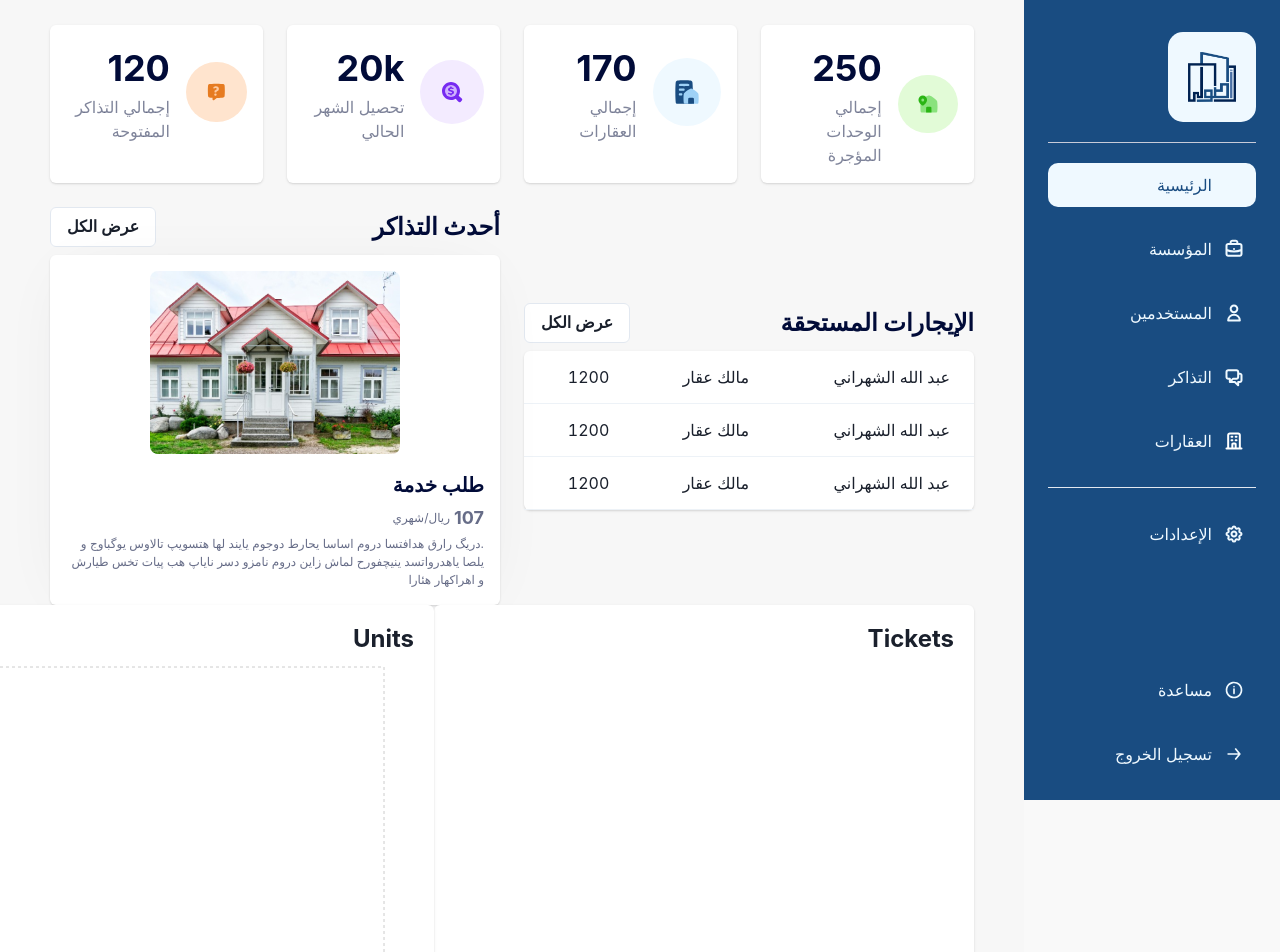
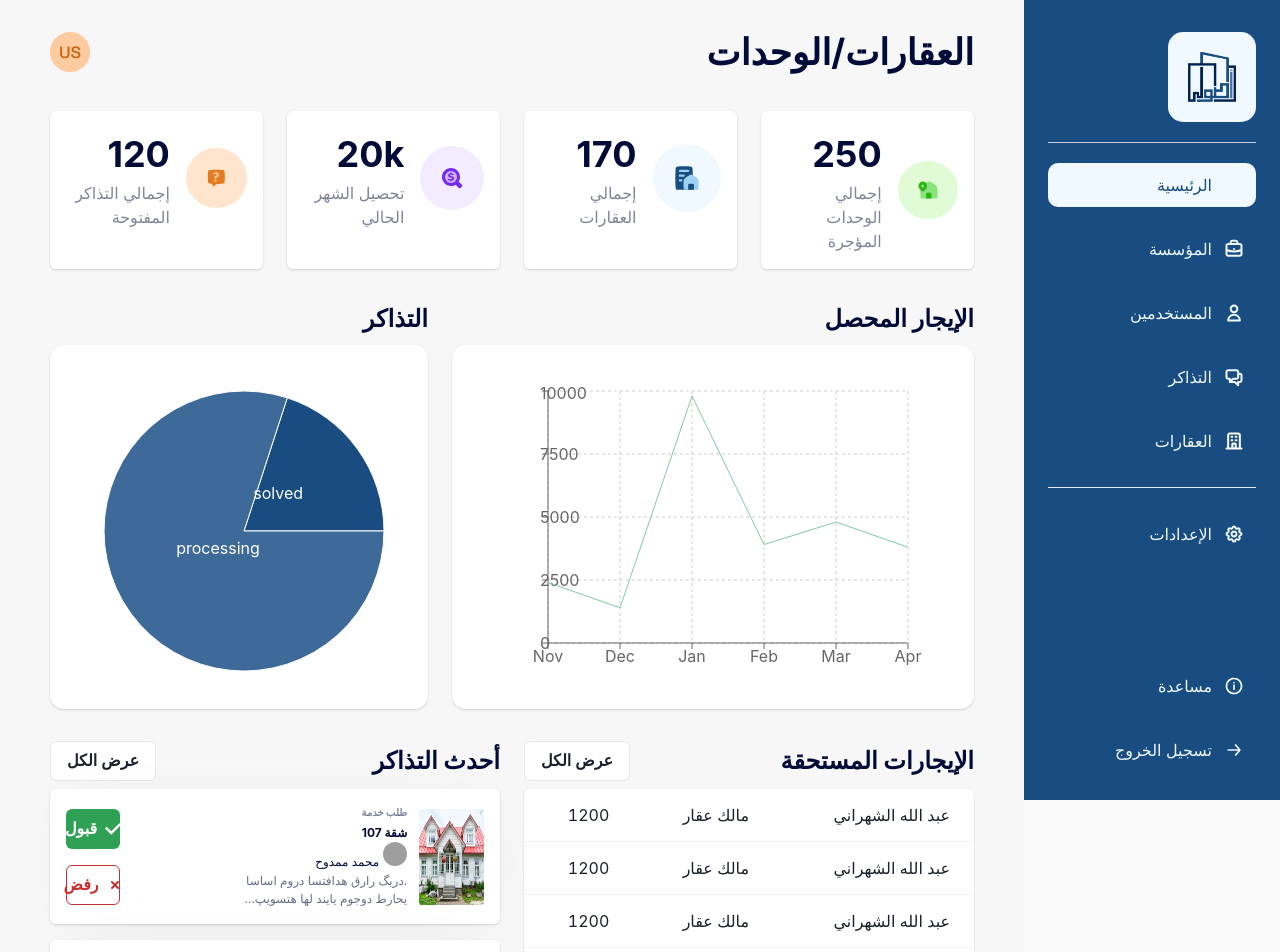
Before and after one commit to mohmaedelaraby/osoly-v1.0, a React (Create React App) app: page /home in a window 1280 px wide. Shown: the top 952 px of the page. Built offline with nearby package versions, Linux system fonts and the light colour scheme; sample sign-in values are in the browser's storage; grey boxes are pictures that could not be loaded.

Commit message:
home page

```diff
--- a/src/assets/styels/components/cards.scss
+++ b/src/assets/styels/components/cards.scss
@@ -48,11 +48,26 @@
         .cardWithimg_contanier__text {
             padding-top: 16px;
 
+            .cardWithimg_contanier__text_header {
+                color: rgba(1, 11, 56, 0.50);
+                font-size: 12px;
+                font-weight: 700;
+                margin-bottom: 4px;
+            }
+
             .cardWithimg_contanier__text_title {
-                text-align: right;
                 color: #010B38;
                 font-size: 20px;
                 font-weight: 700;
+            }
+
+            .cardWithimg_contanier__text_name {
+                color: #010B38;
+                font-size: 12px;
+                font-weight: 400;
+                display: inline-flex;
+                align-items: baseline;
+
             }
 
             .cardWithimg_contanier__text_priceContainer {
@@ -90,9 +105,43 @@
                 font-weight: 400;
                 text-align: right;
                 color: rgba(1, 11, 56, 0.60);
+                overflow: hidden;
+                display: -webkit-box;
+                -webkit-line-clamp: 2; /* number of lines to show */
+                        line-clamp: 2;
+                -webkit-box-orient: vertical;
+                width: 70%;
             }
 
 
         }
+        .cardWithimg_contanier__btns{
+            margin-top: 16px;
+            width: 100%;
+        }
     }
 }
+.verticalCard{
+    flex-direction: row !important;
+    .cardWithimg_contanier__icon{
+        height: 96px;
+        img{
+            height: 100%;
+            width: 250px;
+        }
+    }
+    .cardWithimg_contanier__text{
+        padding-top: 0px !important;
+        margin-right: 12px;
+        .cardWithimg_contanier__text_header{
+            font-size: 10px !important;
+        }
+        .cardWithimg_contanier__text_title{
+            font-size: 12px !important;
+        }
+    }
+    .cardWithimg_contanier__btns{
+        margin-top: 0px !important;
+
+    }
+}
--- a/src/assets/styels/genric-styles/mainLayout.scss
+++ b/src/assets/styels/genric-styles/mainLayout.scss
@@ -4,16 +4,24 @@
     background: #f6f6f6a7;
     overflow-x: hidden;
     direction: rtl;
+
 }
 
 .w-100 {
     width: 100%;
+}
+.ml-24{
+    margin-left: 24px;
+}
+.mr-24{
+    margin-right: 24px;
 }
 
 .layout {
     margin-right: 256px;
     min-height: 100vh;
     max-width: -webkit-fill-available;
+    padding: 25px 50px;
 }
 
 .form_container {
--- a/src/components/Cards/CardWithImg.jsx
+++ b/src/components/Cards/CardWithImg.jsx
@@ -1,26 +1,112 @@
-import { Card } from '@chakra-ui/react'
-import image from '../../assets/images/houseImg.png'
+import { Avatar, Button, Card, Stack, WrapItem } from "@chakra-ui/react";
+import image from "../../assets/images/houseImg.png";
 import "../../assets/styels/components/cards.scss";
 
-import React from 'react'
+import React from "react";
+import { CheckIcon, SmallCloseIcon } from "@chakra-ui/icons";
 
-function CardWithImg({img=image , title , price , address}) {
+function CardWithImg({
+  img = image,
+  header,
+  name,
+  title,
+  price,
+  address,
+  height = "183px",
+  isBtns = false,
+  currncy,
+  isVertical = false,
+}) {
   return (
-    <Card width='-webkit-fit-content'>
+    <Card width="-webkit-fit-content">
       <div className="cardWithimg">
-            <div className="cardWithimg_contanier">
+        <div
+          className={
+            isVertical
+              ? "cardWithimg_contanier verticalCard"
+              : "cardWithimg_contanier"
+          }
+        >
           <div className="cardWithimg_contanier__icon">
-                    <img src={img} alt="desc"  height='183'/>
+            <img src={img} alt="desc"  />
           </div>
           <div className="cardWithimg_contanier__text">
+            {header ? (
+              <div className="cardWithimg_contanier__text_header">{header}</div>
+            ) : (
+              <></>
+            )}
+            {title ? (
               <div className="cardWithimg_contanier__text_title">{title}</div>
-                    <div className="cardWithimg_contanier__text_priceContainer"> <span className='cardWithimg_contanier__text_price'>{price}</span> <span className='cardWithimg_contanier__text_price_desc'>ريال/شهري</span></div>
-                    <div className="cardWithimg_contanier__text_address">{address}</div>
+            ) : (
+              <></>
+            )}
+            {name ? (
+              <div className="cardWithimg_contanier__text_name">
+                <WrapItem>
+                  <Avatar
+                    size="xs"
+                    marginLeft="4px"
+                    name="Kola Tioluwani"
+                    src="https://bit.ly/tioluwani-kolawole"
+                  />
+                </WrapItem>
+                {name}
               </div>
+            ) : (
+              <></>
+            )}
+            {price ? (
+              <div className="cardWithimg_contanier__text_priceContainer">
+                <span className="cardWithimg_contanier__text_price">
+                  {price}
+                </span>
+                <span className="cardWithimg_contanier__text_price_desc">
+                  {currncy}
+                </span>
+              </div>
+            ) : (
+              <></>
+            )}
+            {address ? (
+              <div className="cardWithimg_contanier__text_address">
+                {address}
+              </div>
+            ) : (
+              <></>
+            )}
+          </div>
+          {isBtns ? (
+            <>
+              <div className="cardWithimg_contanier__btns">
+                <Stack alignItems={isVertical ? "flex-end" : "center"} direction={isVertical ? "column" : "row"} spacing={4}>
+                  <Button
+                    width={isVertical ? "50%" : "100%"}
+                    leftIcon={<CheckIcon />}
+                    backgroundColor="#2EA154"
+                    color="white"
+                    variant="solid"
+                  >
+                    قبول
+                  </Button>
+                  <Button
+                    width={isVertical ? "50%" : "100%"}
+                    leftIcon={<SmallCloseIcon />}
+                    colorScheme="red"
+                    variant="outline"
+                  >
+                    رفض
+                  </Button>
+                </Stack>
+              </div>
+            </>
+          ) : (
+            <></>
+          )}
         </div>
       </div>
     </Card>
-  )
+  );
 }
 
-export default CardWithImg
+export default CardWithImg;
--- /dev/null
+++ b/src/components/Charts/LineChart.jsx
@@ -0,0 +1,30 @@
+import React from 'react'
+import { Area, AreaChart, CartesianGrid, ResponsiveContainer, Tooltip, XAxis, YAxis } from 'recharts'
+
+function LineChart({data}) {
+  return (
+    <>
+     <ResponsiveContainer width="100%" height={292}>
+          <AreaChart
+            width='auto'
+            height='auto'
+            data={data}
+            syncId="anyId"
+            margin={{
+              top: 10,
+              right: 30,
+              left: 0,
+              bottom: 0,
+            }}
+          >
+            <CartesianGrid strokeDasharray="3 3" />
+            <XAxis dataKey="name" />
+            <YAxis />
+            <Tooltip />
+            <Area type="linear" dataKey="value" stroke="#82ca9d" fill="none" />
+          </AreaChart>
+        </ResponsiveContainer></>
+  )
+}
+
+export default LineChart
--- a/src/components/Charts/PieChart.jsx
+++ b/src/components/Charts/PieChart.jsx
@@ -4,9 +4,9 @@ import { PieChart, Pie, Cell, Tooltip } from "recharts";
 
 
 const PieChartComponent =({data}) =>{
-  const COLORS = ["#0088FE", "#00C49F", "#FFBB28", "#FF8042"];
+  const COLORS = ["#194C81", "#3D6A98", "#85A5C7", "#85A5C7"];
 
-  const RADIAN = Math.PI / 180;
+  const RADIAN = Math.PI / 200;
   const renderCustomizedLabel = ({
     cx,
     cy,
@@ -28,20 +28,20 @@ const PieChartComponent =({data}) =>{
         textAnchor={x > cx ? "start" : "end"}
         dominantBaseline="central"
       >
-        {`${(percent * 100).toFixed(0)}%`}
+        {`${data[index].value>0 ? `${data[index].name}`:``}`}
       </text>
     );
   };
   return (
     <>
-     <PieChart width={500} height={420}>
+     <PieChart width={306} height={292}>
       <Pie
         data={data}
-        cx={250}
-        cy={210}
+        cx={153}
+        cy={145}
         labelLine={false}
         label={renderCustomizedLabel}
-        outerRadius={190}
+        outerRadius={140}
         fill="#8884d8"
         dataKey="value"
       >
--- a/src/modules/home/style/Home.scss
+++ b/src/modules/home/style/Home.scss
@@ -1,28 +1,47 @@
 .home {
-    padding: 25px 50px;
+
 
     .home_container {
         display: flex;
         align-items: center;
         flex-direction: column;
+        .home_container_header{
+            display: flex;
+            align-items: center;
+            justify-content: space-between;
+            margin-bottom: 32px;
+            width: 100%;
+            .home_container_header__title{
+                color: #010B38;
+                text-align: right;
+                font-size: 36px;
+                font-weight: 700;
+            }
+            .home_container_header__icons{
+                display: flex;
+                align-items: center;
+                justify-content: flex-end;
+            }
+        }
 
         .home_container_cards {
             display: grid;
             grid-template-columns: repeat(4, 1fr);
             gap: 24px;
             width: 100%;
-            margin-bottom: 24px;
+            margin-bottom: 32px;
 
         }
 
         .home_container_tables {
             display: flex;
-            align-items: center;
             justify-content: space-between;
             width: 100%;
 
+
             .home_container_item_tables {
                 width: 100%;
+
                 .home_container_tables_item_header {
                     display: flex;
                     align-items: center;
@@ -47,21 +66,31 @@
         }
 
         .home_container_charts_table {
+            margin-bottom: 32px;
             display: flex;
             align-items: start;
             justify-content: space-between;
             width: 100%;
 
-            .home_container_charts_table__chart {}
+            .home_container_charts_table__chart {
+                .home_container_charts_table__chart_header {
+                    color: #010B38;
+
+                    font-size: 24px;
+                    font-weight: 700;
+                    margin-bottom: 8px;
+                }
+            }
 
             .home_container_charts_table__table {}
         }
     }
 }
 
-.ml-12{
+.ml-12 {
     margin-left: 12px;
 }
-.mr-12{
+
+.mr-12 {
     margin-right: 12px;
 }
--- a/src/modules/home/templete/Home.jsx
+++ b/src/modules/home/templete/Home.jsx
@@ -13,6 +13,8 @@ import {
   Thead,
   Tr,
 } from "@chakra-ui/react";
+import user from "../../../assets/images/user.png";
+
 import React, { useEffect, useState } from "react";
 import { FaBuilding, FaHouseUser, FaTicketAlt, FaUser } from "react-icons/fa";
 import "../style/Home.scss";
@@ -24,6 +26,7 @@ import moneyIcon from "../../../assets/icons-svgs/money.svg";
 import interfaceIcon from "../../../assets/icons-svgs/interface.svg";
 import houseIcon from "../../../assets/icons-svgs/house.svg";
 import homesIcon from "../../../assets/icons-svgs/homes.svg";
+import LineChart from "../../../components/Charts/LineChart";
 const Home = () => {
   const currentUserJson = localStorage.getItem("currentUser");
   const homeData = JSON.parse(currentUserJson);
@@ -86,12 +89,78 @@ const Home = () => {
       role: "مالك عقار",
       price: 1200,
     },
+    {
+      name: "عبد الله الشهراني",
+      role: "مالك عقار",
+      price: 1200,
+    },
+    {
+      name: "عبد الله الشهراني",
+      role: "مالك عقار",
+      price: 1200,
+    },
+  ];
+
+  const PieTest = [
+    {
+      name: "solved",
+      value: 20,
+    },
+    {
+      name: "processing",
+      value: 80,
+    },
+    {
+      name: "canceled",
+      value: 0,
+    },
+    {
+      name: "reviewing",
+      value: 0,
+    },
+  ];
+  const Linedata = [
+    {
+      name: 'Nov',
+
+      value: 2400,
+
+    },
+    {
+      name: 'Dec',
+      value: 1398,
+
+    },
+    {
+      name: 'Jan',
+      value: 9800,
+    },
+    {
+      name: 'Feb',
+      value: 3908,
+    },
+    {
+      name: 'Mar',
+      value: 4800,
+    },
+    {
+      name: 'Apr',
+      value: 3800,
+    }
   ];
 
   return (
     <>
       <div className="home">
         <div className="home_container">
+        <div className="home_container_header">
+            <div className="home_container_header__title">
+              العقارات/الوحدات{" "}
+            </div>
+            <div className="home_container_header__icons">
+              <img src={user} alt="user" width="40px" height="40px" />
+            </div>
+          </div>
           <div className="home_container_cards">
             {/* {metricData && metircArr?.map((item, i) => (
               <div key={i} className="home_container_cards_card">
@@ -123,77 +192,33 @@ const Home = () => {
               bg={"#FFE4CE"}
             ></CardWithNumber>
           </div>
-          <div className="home_container_tables">
-            <div className="home_container_item_tables ml-12">
-              <div className="home_container_tables_item_header">
-                <div className="home_container_tables_item_header_title">
-                  الإيجارات المستحقة
-                </div>
-                <div className="home_container_tables_item_header_btn">
-                  <Button backgroundColor='white' colorScheme="gray" variant="outline">
-                    عرض الكل
-                  </Button>
-                </div>
+          <div className="home_container_charts_table">
+
+            <div className="home_container_charts_table__chart w-100 ml-24">
+              <div className="home_container_charts_table__chart_header">
+              الإيجار المحصل
               </div>
-              <div className="home_container_tables_item_table">
-                <Card>
-                <TableContainer>
-                  <Table variant="simple">
-                    <Tbody>
-                      {rentTable.map((item, index) => (
-                        <Tr>
-                          <Td>{item.name}</Td>
-                          <Td>{item.role}</Td>
-                          <Td>{item.price}</Td>
-                        </Tr>
-                      ))}
-                    </Tbody>
-                  </Table>
-                </TableContainer>
-                </Card>
-              </div>
-            </div>
 
-
-            <div className="home_container_item_tables mr-12">
-              <div className="home_container_tables_item_header">
-                <div className="home_container_tables_item_header_title">
-                أحدث التذاكر
-                </div>
-                <div className="home_container_tables_item_header_btn">
-                  <Button  backgroundColor='white' colorScheme="gray" variant="outline">
-                    عرض الكل
-                  </Button>
-                </div>
-              </div>
-              <div className="home_container_tables_item_table">
-                <CardWithImg
-                address='.دریگ رارق هدافتسا دروم اساسا یحارط دوجوم یایند لها هتسویپ تالاوس یوگباوج و یلصا یاهدرواتسد ینیچفورح لماش زاین دروم نامزو دسر نایاپ هب پیات تخس طیارش و اهراکهار هئارا'
-                title='طلب خدمة'
-                price=' 107'
-                desc='شقه'
-                ></CardWithImg>
-              </div>
-            </div>
-
-
-          </div>
-          <div className="home_container_charts_table">
-            <div className="home_container_charts_table__chart">
-              <Card width="100%">
-                <CardHeader paddingBottom="8px">
-                  <Heading>
-                    <Text fontSize="24px" fontWeight="bold">
-                      Tickets
-                    </Text>
-                  </Heading>
-                </CardHeader>
-                <CardBody paddingTop="0px">
-                  <PieChartComponent data={pieData} />
+              <Card width="100%" borderRadius='14px' padding='36px'>
+                <CardBody padding="0px">
+                  <LineChart data={Linedata} />
                 </CardBody>
               </Card>
             </div>
-            <div className="home_container_charts_table__table">
+
+            <div className="home_container_charts_table__chart">
+              <div className="home_container_charts_table__chart_header">
+              التذاكر
+              </div>
+
+              <Card width="100%" borderRadius='14px' padding='36px'>
+                <CardBody padding="0px">
+                  <PieChartComponent data={PieTest} />
+                </CardBody>
+              </Card>
+            </div>
+
+            {/* <div className="home_container_charts_table__table">
               <Card width="100%">
                 <CardHeader paddingBottom="8px">
                   <Heading>
@@ -210,8 +235,83 @@ const Home = () => {
                   />
                 </CardBody>
               </Card>
+            </div> */}
+          </div>
+          <div className="home_container_tables">
+            <div className="home_container_item_tables ml-12">
+              <div className="home_container_tables_item_header">
+                <div className="home_container_tables_item_header_title">
+                  الإيجارات المستحقة
+                </div>
+                <div className="home_container_tables_item_header_btn">
+                  <Button
+                    backgroundColor="white"
+                    colorScheme="gray"
+                    variant="outline"
+                  >
+                    عرض الكل
+                  </Button>
+                </div>
+              </div>
+              <div className="home_container_tables_item_table">
+                <Card>
+                  <TableContainer>
+                    <Table variant="simple">
+                      <Tbody padding="16px">
+                        {rentTable.map((item, index) => (
+                          <Tr>
+                            <Td>{item.name}</Td>
+                            <Td>{item.role}</Td>
+                            <Td>{item.price}</Td>
+                          </Tr>
+                        ))}
+                      </Tbody>
+                    </Table>
+                  </TableContainer>
+                </Card>
+              </div>
+            </div>
+
+
+
+            <div className="home_container_item_tables mr-12">
+              <div className="home_container_tables_item_header">
+                <div className="home_container_tables_item_header_title">
+                  أحدث التذاكر
+                </div>
+                <div className="home_container_tables_item_header_btn">
+                  <Button
+                    backgroundColor="white"
+                    colorScheme="gray"
+                    variant="outline"
+                  >
+                    عرض الكل
+                  </Button>
+                </div>
+              </div>
+              <div className="home_container_tables_item_table">
+                <div>
+                  {[1, 2].map((i) => (
+                    <>
+                      <div style={{ marginBottom: "16px" }}>
+                        <CardWithImg
+                          header="طلب خدمة"
+                          address=".دریگ رارق هدافتسا دروم اساسا یحارط دوجوم یایند لها هتسویپ تالاوس یوگباوج و یلصا یاهدرواتسد ینیچفورح لماش زاین دروم نامزو دسر نایاپ هب پیات تخس طیارش و اهراکهار هئارا"
+                          title=" شقة 107"
+                          name="محمد ممدوح"
+                          desc="شقه"
+                          height="100%"
+                          isBtns={true}
+                          isVertical={true}
+                        ></CardWithImg>
+                      </div>
+                    </>
+                  ))}
+                </div>
+              </div>
             </div>
           </div>
+
         </div>
       </div>
     </>
--- a/src/modules/propreties/templete/PropertiesComponent.jsx
+++ b/src/modules/propreties/templete/PropertiesComponent.jsx
@@ -87,7 +87,9 @@ const PropertiesComponent = ({ data, owenerId }) => {
     PropertiesRefetch();
     if (show && !isLoading) {
       PropertiesRefetch();
+      console.log("-->",PropertiesData)
     }
+
   }, [currentPage, show]);
 
   const handlePageChange = (page) => {
@@ -102,7 +104,7 @@ const PropertiesComponent = ({ data, owenerId }) => {
   };
 
   useEffect(() => {
-    //console.log(show )
+    console.log(show )
   }, [show]);
   return (
     <>
@@ -238,7 +240,7 @@ const PropertiesComponent = ({ data, owenerId }) => {
                               </Thead>
                               <Tbody className="table_body">
                                 {PropertiesData &&
-                                  PropertiesData?.properties?.map(
+                                  PropertiesData?.updatedProperties?.map(
                                     (item, index) => (
                                       <Tr
                                         key={index}
--- a/src/pages/Properties/PropertiesPage.jsx
+++ b/src/pages/Properties/PropertiesPage.jsx
@@ -28,7 +28,7 @@ const PropertiesTablePage = () => {
   return (
     <>
        <div>
-        {PropertiesData?.properties && !isLoading? (
+        {PropertiesData?.updatedProperties && !isLoading? (
           <>
 
              <div className="genric_page">
@@ -38,7 +38,7 @@ const PropertiesTablePage = () => {
           </>
         ) : (
           <>
-          NO TABLE
+          NO Page
           </>
         )}
       </div>
```
Also changed, not shown: src/assets/styels/components/Sidebar.scss (+6 -1 lines), src/components/sidebar/SideBar.jsx (+6 -6 lines). Lines whose indentation alone changed are shown as unchanged.
